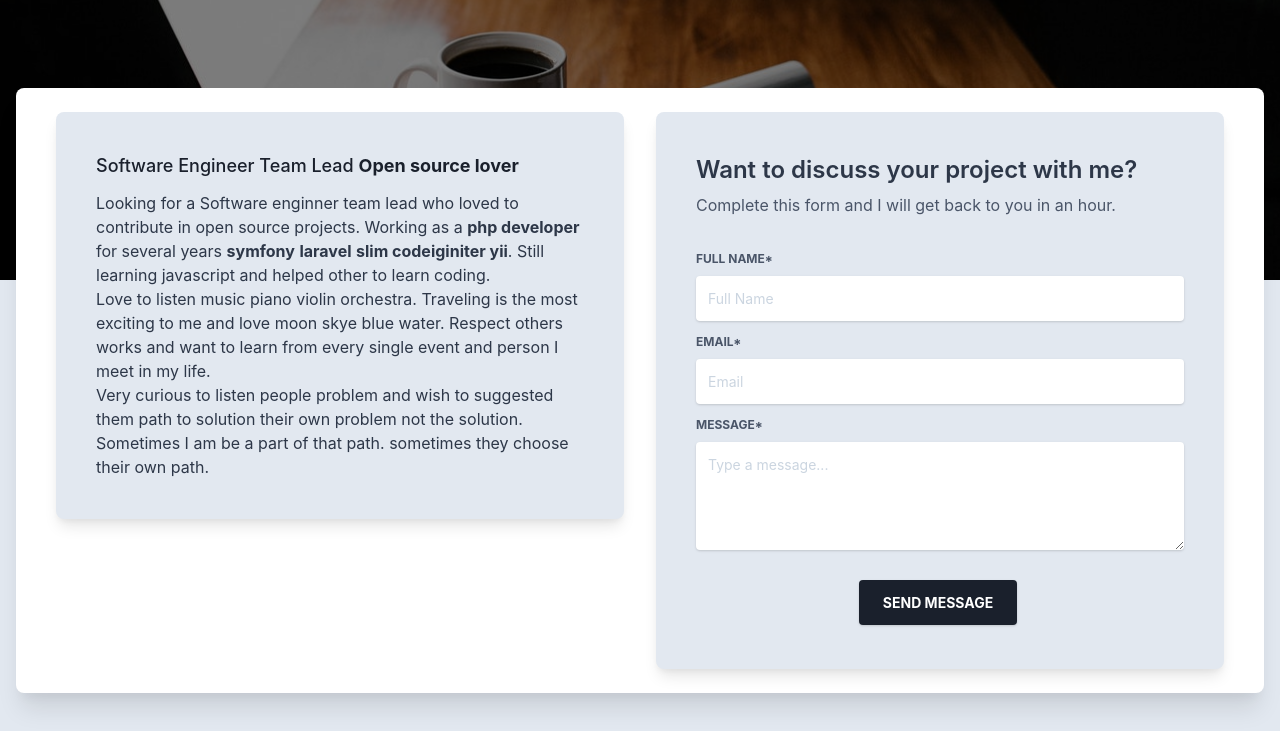
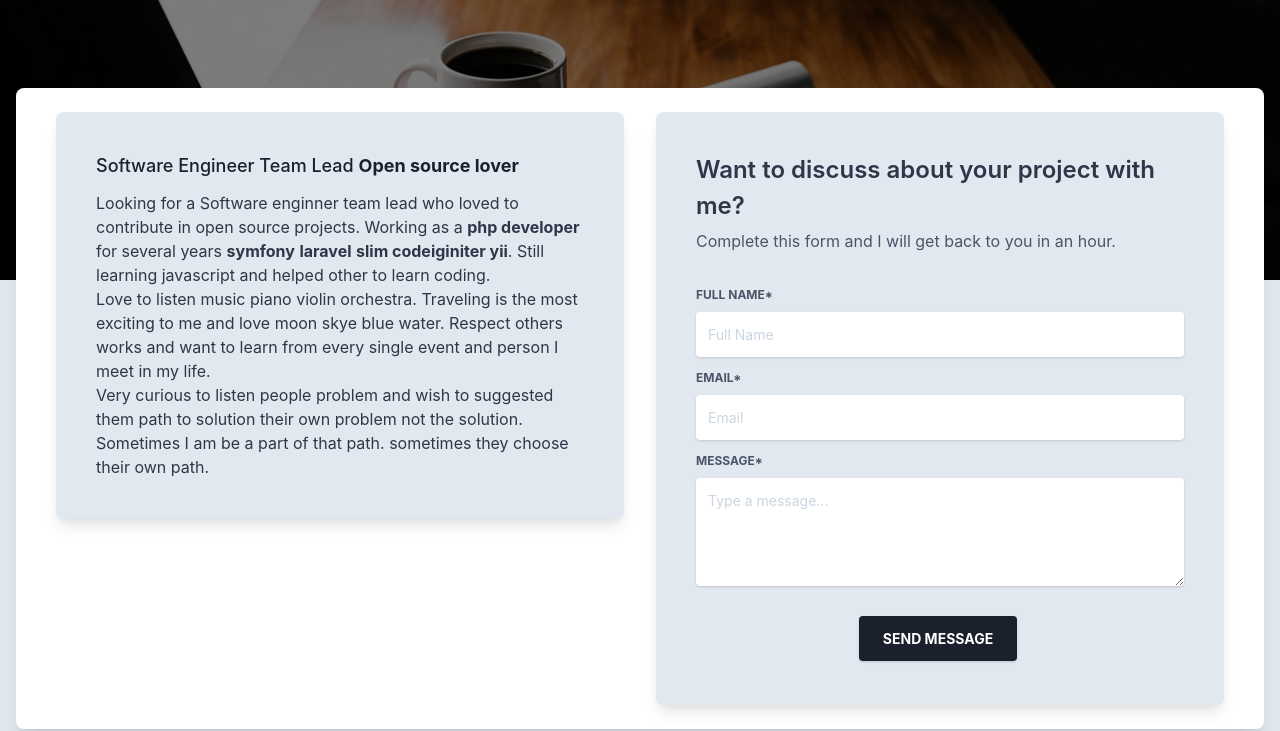
Before and after one commit to ziauddin/nzianxyz, a plain HTML site: page hire.html in a window 1280 px wide. Shown: the part 70-801 px from the top of the page. Drawn offline with nearby package versions, Linux system fonts and the light colour scheme.

Commit message:
update hire me page and add 404

```diff
--- a/hire.html
+++ b/hire.html
@@ -233,7 +233,7 @@ src="https://www.facebook.com/tr?id=657539618206817&ev=PageView&noscript=1"
                 <div class="w-full lg:w-6/12 px-4 lg:order-2">
                   <div class="relative flex flex-col min-w-0 break-words w-full mb-6 pt-2 shadow-lg rounded-lg bg-gray-300">
                     <div class="flex-auto p-5 lg:p-10">
-                      <h4 class="text-2xl font-semibold">Want to discuss your project with me?</h4>
+                      <h4 class="text-2xl font-semibold">Want to discuss about your project with me?</h4>
                       <p class="leading-relaxed mt-1 mb-4 text-gray-700">
                                     Complete this form and I will get back to you in an hour.
                                 </p>
@@ -260,8 +260,7 @@ src="https://www.facebook.com/tr?id=657539618206817&ev=PageView&noscript=1"
                         <div class="text-center mt-6">
                           <button name="send-message" class="bg-gray-900 text-white active:bg-gray-700 text-sm font-bold uppercase px-6 py-3 rounded shadow hover:shadow-lg outline-none focus:outline-none mr-1 mb-1" type="submit" style="transition: all 0.15s ease 0s;">
                                         Send Message
-                                        </button>
-
+                          </button>
                         </div>
                       </form>
                     </div>
```
Also changed, not shown: 404.html (+1 -1 lines).
